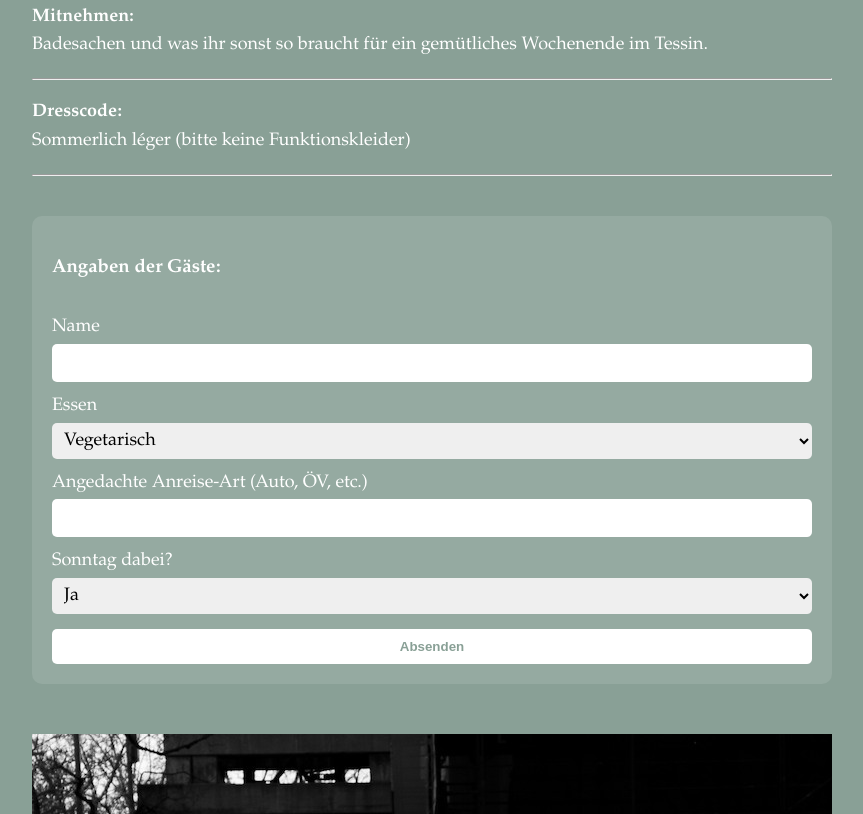
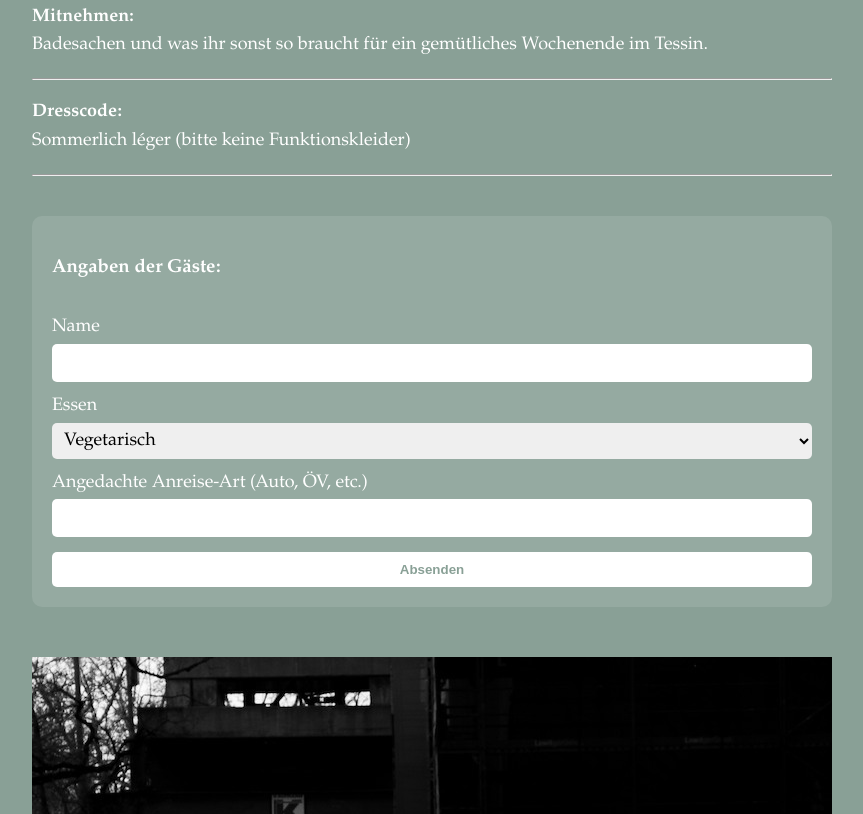
Before and after one commit to broliver/IaraDiego, a plain HTML site: page index.html in a window 1280 px wide. Shown: the part 2150-2964 px from the top of the page, without its empty margins (208-1071 px from the left). Drawn offline with Linux system fonts and the light colour scheme.

Commit message:
Change sunday text&input

```diff
--- a/index.html
+++ b/index.html
@@ -125,8 +125,7 @@
 
         <p>Zuvor kann gebadet (im See), spaziert, Vögel beobachtet, Spiele gespielt, rumgelegen werden oder auf was wir dann gerade Lust haben. </p>
 
-        <p>Wir würden uns freuen auch den Sonntag mit euch zu verbringen (bis ca. Sonntagnachmittag), daher möchten wir euch folgende Möglichkeiten für eine Übernachtung in der Region unterbreiten.
-        </p>
+        <p>Damit wir gemütlich zusammen feiern können und nicht an eine Rückreise am gleichen Tag denken müssen, möchten wir euch folgende Ideen für eine Übernachtung in der Region geben.</p>
 
     <hr>
 
@@ -173,13 +172,6 @@
         <label for="anreise">Angedachte Anreise-Art (Auto, ÖV, etc.)</label>
         <input type="text" id="anreise" name="anreise" required>
 
-        <label for="sonntag">Sonntag dabei?</label>
-        <select id="sonntag" name="sonntag" required>
-          <option value="ja">Ja</option>
-          <option value="nein">Nein</option>
-          <option value="unsicher">Noch unsicher</option>
-        </select>
-
         <button type="submit">Absenden</button>
       </form>
     </div>
```
